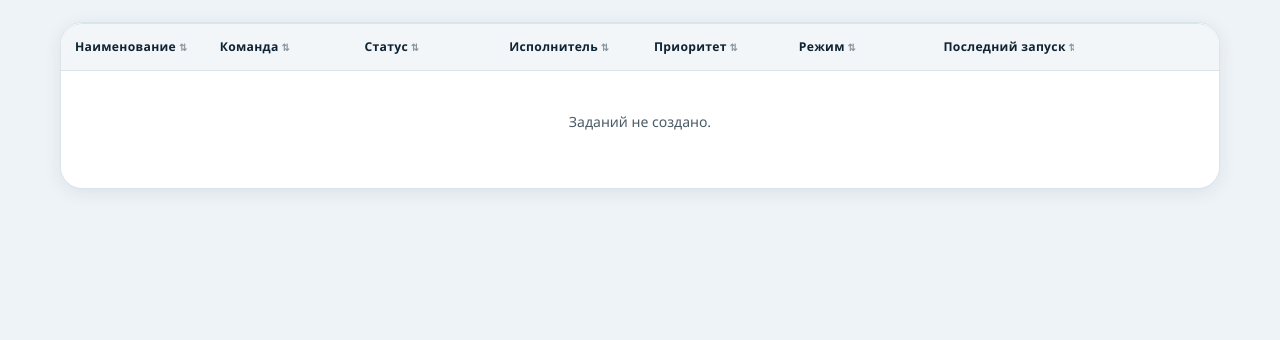
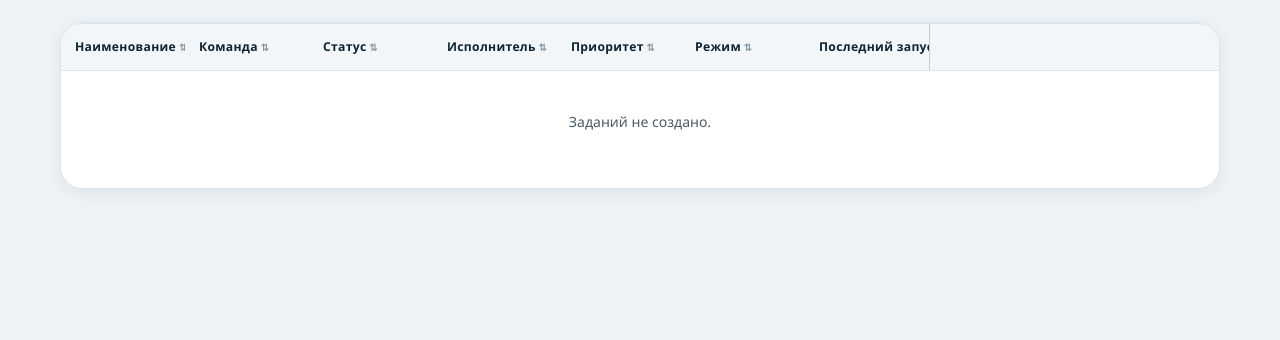
Before and after one commit to BillShifr/ofoms-log-partial, a Django app: page /system/tasks/ in a window 1280 px wide. Shown: the part 242-582 px from the top of the page. Run offline with Django 5.2, Linux system fonts and the light colour scheme; the visitor is signed in with stand-in values (Sample User, id 1); data that the repository does not hold is empty.

Commit message:
Fix journal sorting and task action column

```diff
--- a/apps/journal/tests.py
+++ b/apps/journal/tests.py
@@ -602,7 +602,9 @@ class JournalScreenTests(TestCase):
         self.assertContains(resp, f'data-href="{reverse("journal:detail", args=[irp.pk])}"')
         self.assertContains(resp, "table-row-link")
         self.assertContains(resp, reverse("journal:list_print"))
-        self.assertContains(resp, 'class="data" data-table-key="journal"')
+        self.assertContains(resp, 'class="data" data-client-sort data-table-key="journal"')
+        self.assertContains(resp, 'class="col-id data-sort" aria-sort="none"')
+        self.assertContains(resp, 'class="col-date_create data-sort" aria-sort="descending"')
         self.assertContains(resp, '<fieldset class="field-group field-group--period">')
         self.assertContains(resp, "<legend>Период</legend>", html=True)
         self.assertContains(resp, 'class="table-toolbar"')
--- a/static/css/portal.css
+++ b/static/css/portal.css
@@ -510,6 +510,21 @@ table.data tbody tr[data-href]:focus-within {
 .th-sticky th:first-child {
   z-index: 6;
 }
+table.data th.cell-actions,
+table.data td.cell-actions {
+  position: sticky;
+  right: 0;
+  z-index: 5;
+  width: 290px;
+  max-width: 290px;
+  overflow: visible;
+  background: inherit;
+  box-shadow: inset 1px 0 color-mix(in srgb, var(--ink) 12%, var(--table-border));
+}
+table.data th.cell-actions {
+  z-index: 7;
+  background: var(--table-header-bg);
+}
 table.data td.cell-long {
   overflow: hidden;
   text-overflow: ellipsis;
@@ -529,8 +544,9 @@ table.data td.cell-long {
 .col-status { width: 150px; }
 .cell-id { white-space: nowrap; letter-spacing: -.02em; }
 .compact-id { display: block; overflow: hidden; color: color-mix(in srgb, var(--ink) 78%, transparent); font-size: .76rem; text-overflow: ellipsis; white-space: nowrap; }
-.table-actions { display: flex; gap: 6px; align-items: center; justify-content: flex-end; }
+.table-actions { display: flex; gap: 4px; align-items: center; justify-content: flex-end; min-width: max-content; }
 .table-actions .btn { min-height: 34px; }
+td.cell-actions .btn--sm { padding-inline: 10px; }
 .table-empty { padding: 40px 20px !important; text-align: center !important; }
 
 /* ---------- Формы ---------- */
@@ -1040,6 +1056,8 @@ table.data.th-sticky th:first-child { z-index: 4; }
 /* ---------- DataTable (v3, 2.0.3 / 2.0.8) ---------- */
 table.data tbody tr[data-href] { cursor: pointer; }
 th.data-sort { cursor: pointer; user-select: none; white-space: nowrap; }
+th.data-sort a { color: inherit; text-decoration: none; }
+th.data-sort a:hover { color: var(--primary); text-decoration: none; }
 th.data-sort::after { content: " ⇅"; opacity: .45; font-size: .8em; }
 th.data-sort.sort-asc::after { content: " ▲"; opacity: 1; }
 th.data-sort.sort-desc::after { content: " ▼"; opacity: 1; }
@@ -1203,7 +1221,17 @@ td.cell-long { max-width: 260px; overflow: hidden; text-overflow: ellipsis; whit
     text-align: left;
     white-space: normal;
   }
+  .data--responsive th.cell-actions,
+  .data--responsive td.cell-actions {
+    position: static;
+    width: auto;
+    max-width: none;
+    overflow: visible;
+    background: transparent;
+    box-shadow: none;
+  }
   .data--responsive .responsive-cell--actions .table-actions {
+    min-width: 0;
     flex-wrap: wrap;
     justify-content: flex-start;
   }
--- a/static/js/datatable.js
+++ b/static/js/datatable.js
@@ -63,6 +63,13 @@
   }
 
   function initSort() {
+    document.querySelectorAll('table.data th[aria-sort]').forEach(function (th) {
+      th.classList.add('data-sort');
+      var link = th.querySelector('a');
+      if (link && !link.getAttribute('aria-label')) {
+        link.setAttribute('aria-label', th.textContent.trim() + ': сортировать');
+      }
+    });
     document.querySelectorAll('table.data[data-client-sort]').forEach(function (table) {
       Array.prototype.forEach.call(table.tHead.rows[table.tHead.rows.length - 1].cells, function (th, i) {
         if (th.hasAttribute('data-no-sort') || isInteractive(th) || th.querySelector('a')) return;
--- a/templates/journal/irp_list.html
+++ b/templates/journal/irp_list.html
@@ -67,14 +67,14 @@
       <span aria-hidden="true">⚙</span>
     </a>
   </div>
-  {% data_table fixed_first=fixed_first table_key=table_key label="Таблица обращений; на узком экране показана карточками" %}
+  {% data_table fixed_first=fixed_first sortable=True table_key=table_key label="Таблица обращений; на узком экране показана карточками" %}
       <colgroup>
         {% for col in cols %}<col class="col-{{ col.key }}">{% endfor %}
       </colgroup>
       <thead>
         <tr>
           {% for col in cols %}
-            <th scope="col" class="col-{{ col.key }}"{% if col.aria_sort %} aria-sort="{{ col.aria_sort }}"{% endif %}>
+            <th scope="col" class="col-{{ col.key }}{% if col.sortable %} data-sort{% endif %}"{% if col.aria_sort %} aria-sort="{{ col.aria_sort }}"{% endif %}>
               {% if col.sortable %}
                 <a href="{{ col.sort_url }}">{{ col.label }}</a>
               {% else %}
--- a/templates/system/tasks.html
+++ b/templates/system/tasks.html
@@ -19,7 +19,7 @@
           <th>Приоритет</th>
           <th>Режим</th>
           <th>Последний запуск</th>
-          <th data-no-sort></th>
+          <th class="cell-actions" data-no-sort></th>
         </tr>
       </thead>
       <tbody>
@@ -42,7 +42,7 @@
           </td>
           <td data-label="Режим">{{ t.get_run_mode_display }}</td>
           <td data-label="Последний запуск" data-value="{{ t.last_finished_at|date:'Y-m-d\TH:i:s' }}">{{ t.last_finished_at|date:"d.m.Y H:i"|default:"—" }}</td>
-          <td class="text-nowrap task-cell--actions" data-label="Действия"><div class="table-actions">
+          <td class="text-nowrap cell-actions task-cell--actions" data-label="Действия"><div class="table-actions">
             <a class="btn btn--sm btn--ghost" href="{% url 'system:task_update' t.pk %}">Карточка</a>
             <form method="post" action="{% url 'system:task_run' t.pk %}" class="inline-form">{% csrf_token %}
               <button class="btn btn--sm btn--primary" type="submit"{% if not t.enabled %} disabled title="Сначала включите задание"{% endif %}>Запустить</button>
--- a/templates/system/users.html
+++ b/templates/system/users.html
@@ -32,7 +32,7 @@
           <th>Должность</th>
           <th>Роли (группы)</th>
           <th>Статус</th>
-          <th>Действия</th>
+          <th class="cell-actions" data-no-sort>Действия</th>
         </tr>
       </thead>
       <tbody>
@@ -49,7 +49,7 @@
             {% if not u.is_active or u.is_locked %}<span class="badge badge--overdue">Заблокирован</span>
             {% else %}<span class="badge badge--closed">Активен</span>{% endif %}
           </td>
-          <td class="text-nowrap responsive-cell--wide responsive-cell--actions" data-label="Действия"><div class="table-actions">
+          <td class="text-nowrap cell-actions responsive-cell--wide responsive-cell--actions" data-label="Действия"><div class="table-actions">
             <a class="btn btn--sm btn--ghost" href="{% url 'system:user_update' u.pk %}">Изменить</a>
             {% if u.pk != request.user.pk %}
               {% if u.is_active and not u.is_locked %}
```
Also changed, not shown: scripts/visual_qa.mjs (+10 -3 lines).
